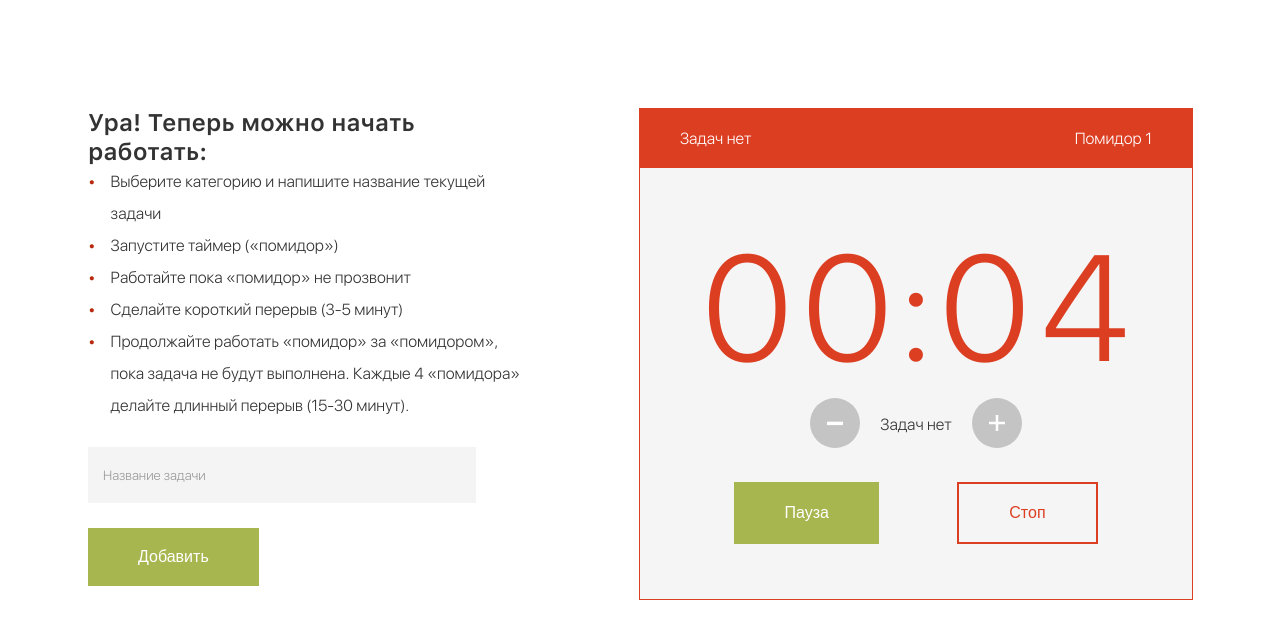
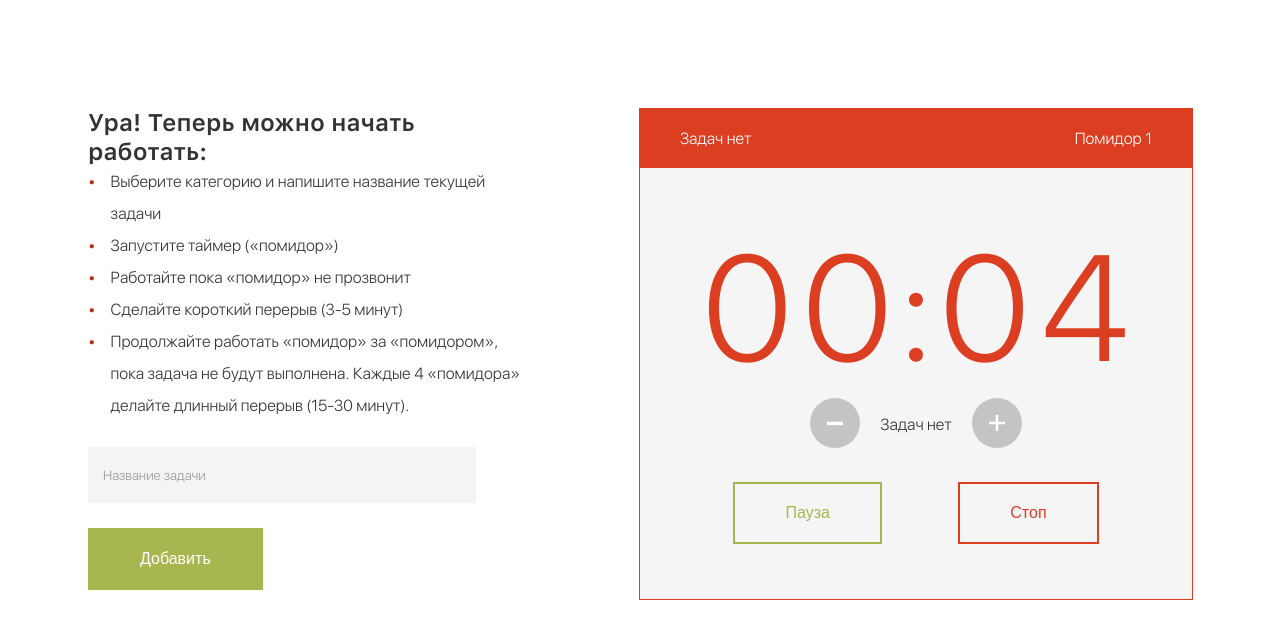
Before and after one commit to Ramramramzes/pomodoro_timer, a React (Vite) app: page / in a window 1280 px wide. Both pictures are taken after a click on the button "Старт". Shown: the top 638 px of the page. Built offline with nearby package versions, Linux system fonts and the light colour scheme.

Commit message:
btn animations

```diff
--- a/src/General/Timer/Timer.tsx
+++ b/src/General/Timer/Timer.tsx
@@ -155,26 +155,26 @@ function Timer() {
         </div>
       </div>
       <div className={styles.btn_block}>
-      {isRunning ? <button  className='green_btn'
+      {isRunning ? <button  className='green_btn_pause btn-animation'
                             onClick={() => {
                             dispatch(pauseState(true))
                             dispatch(setPauseStart(new Date().getTime()))
                             pause()
                             }}>Пауза</button>:''}
-      {!isRunning ? <button className='green_btn' id='start_btn'  onClick={() => {
+      {!isRunning ? <button className='green_btn btn-animation' id='start_btn'  onClick={() => {
                                             resume()
                                             dispatch(pauseState(false))
                                             document.getElementById('start_btn')?.textContent === 'Продолжить' ? dispatch(setPauseEnd(new Date().getTime())) : false
                                             }}>{!timer.pauseState ? 'Старт' : 'Продолжить'}</button> : ''}
 
-      {timer.workActive && !timer.pauseState ? <button  className={!isRunning ? styles.stop_btn_dis : styles.stop_btn}
+      {timer.workActive && !timer.pauseState ? <button  className={!isRunning ? styles.stop_btn_dis + ' btn-animation' : styles.stop_btn + ' btn-animation'}
                                                         onClick={() => {
                                                         if(timer.workActive){
                                                           restart(createNewTime(timer.userTime));
                                                         }
                                                         pause()
                                                       }}>Стоп</button> : ''}
-      {timer.workActive && timer.pauseState ? <button className={styles.skip_btn}
+      {timer.workActive && timer.pauseState ? <button className={styles.skip_btn + ' btn-animation'}
                                                       onClick={() => {
                                                       if(timer.workActive){
                                                         //? непонятно сбрасывать таймер или нет
@@ -184,7 +184,7 @@ function Timer() {
                                                       }
                                                       pause()
                                                     }}>Сделано</button>: ''}
-      {timer.breakActive || timer.bigBreakActive ? <button className={styles.skip_btn} onClick={()=> skipFn(0,0)}>Пропустить</button> : ''}
+      {timer.breakActive || timer.bigBreakActive ? <button className={styles.skip_btn + ' btn-animation'} onClick={()=> skipFn(0,0)}>Пропустить</button> : ''}
       </div>
     </div>
   );
--- a/src/General/Timer/timer.module.css
+++ b/src/General/Timer/timer.module.css
@@ -70,12 +70,14 @@
   background-color: transparent;
   color: var(--back-red);
   border: 2px solid var(--back-red);
+  transition: linear .2s;
 }
 
 .stop_btn:hover{
   color: #fff;
   background-color: var(--back-red);
   border: 2px solid var(--back-red);
+  transition: linear .2s;
 }
 
 .stop_btn_dis{
@@ -91,12 +93,14 @@
   padding: 20px 50px;
   color: var(--back-red);
   border: 2px solid var(--back-red);
+  transition: linear .2s;
 }
 
 .skip_btn:hover{
   color: #fff;
   background-color: var(--back-red);
   border: 2px solid var(--back-red);
+  transition: linear .2s;
 }
 
 .btn_block{
@@ -113,14 +117,18 @@
 
 
 .num_green{
+  transition: color .3s;
   color: var(--app-green);
   display: flex;
 }
+
 .num_red{
+  transition: color .3s;
   color: var(--back-red);
   display: flex;
 }
 .num_def{
+  transition: color .3s;
   color: #333;
   display: flex;
 }
--- a/src/General/general.module.css
+++ b/src/General/general.module.css
@@ -20,6 +20,8 @@
   justify-content: start;
   width: 100%;
   padding-bottom: 10%;
+  border: 1px solid transparent;
+  transition: border .3s;
 }
 
 .rightside_red{
@@ -31,6 +33,7 @@
   padding-bottom: 10%;
   background-color: #f4f4f4;
   border: 1px solid var(--back-red);
+  transition: border .3s;
 }
 
 .rightside_green{
@@ -42,6 +45,7 @@
   padding-bottom: 10%;
   background-color: #f4f4f4;
   border: 1px solid var(--app-green);
+  transition: border .3s;
 }
 
 .title{
@@ -60,6 +64,7 @@
   background-color: var(--grayc4);
   justify-content: space-between;
   margin-bottom: 50px;
+  transition: linear .3s;
 }
 
 .title_green{
@@ -69,6 +74,7 @@
   display: flex;
   justify-content: space-between;
   margin-bottom: 50px;
+  transition: linear .3s;
 }
 .title_red{
   background-color: var(--back-red);
@@ -77,6 +83,7 @@
   display: flex;
   justify-content: space-between;
   margin-bottom: 50px;
+  transition: linear .3s;
 }
 .title_def{
   background-color: #333;
@@ -87,4 +94,5 @@
   justify-content: space-between;
   margin-bottom: 50px;
   flex-grow: 0;
+  transition: linear .3s;
 }
--- a/src/index.css
+++ b/src/index.css
@@ -50,7 +50,31 @@ h1,h2,h3,p{
   cursor: pointer;
   font-size: 16px;
   font-weight: 500;
+  border: 2px solid var(--app-green);
 }
+
+.green_btn_pause{
+  color: var(--app-green);
+  background-color: transparent;
+  padding: 20px 50px;
+  cursor: pointer;
+  font-size: 16px;
+  font-weight: 500;
+  border: 2px solid var(--app-green);
+  transition: linear .2s;
+}
+
+.green_btn_pause:hover{
+  color: #fff;
+  background-color: var(--app-green);
+  padding: 20px 50px;
+  cursor: pointer;
+  font-size: 16px;
+  font-weight: 500;
+  border: 2px solid var(--app-green);
+  transition: linear .2s;
+}
+
 .green_btn:active{
   background-color: #899441;
   border-color: #899441;
@@ -83,3 +107,12 @@ h1,h2,h3,p{
 .one_num_block_minutes_two{
   width: 200px;
 }
+
+@keyframes fadeInOut {
+  0% { opacity: 0; }
+  100% { opacity: 1;}
+}
+
+.btn-animation {
+  animation: fadeInOut 0.5s ease-in-out;
+}
```
